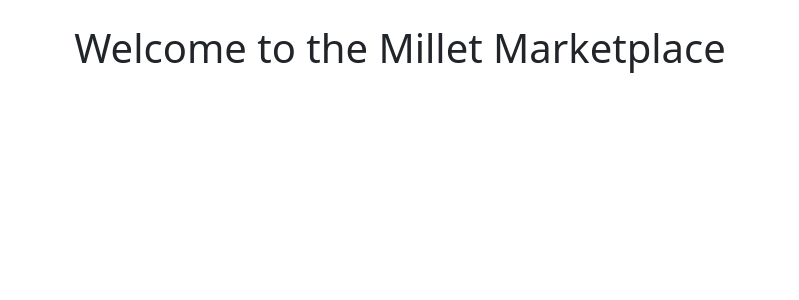
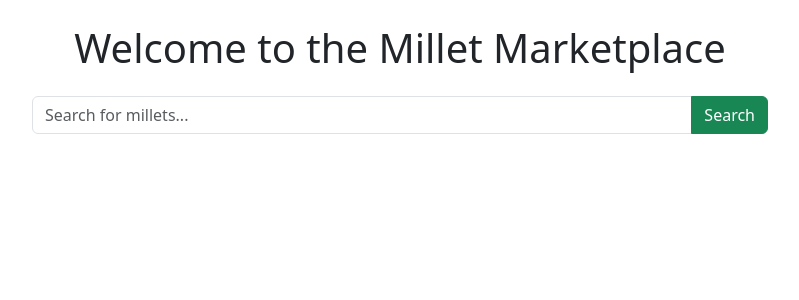
Before and after one commit to simran-nitj/SHREE_ANNA_PROJECT, a Django app: page / in a window 1280 px wide. Shown: the part 56-356 px from the top of the page, without its empty margins (240-1039 px from the left). Run offline with Django 5.2, Linux system fonts and the light colour scheme; data that the repository does not hold is empty.

Commit message:
search bar added

```diff
--- a/marketplace/templates/marketplace/product_list.html
+++ b/marketplace/templates/marketplace/product_list.html
@@ -2,6 +2,14 @@
 
 {% block content %}
     <h1 class="my-4 text-center">Welcome to the Millet Marketplace</h1>
+    <div class="row justify-content-center">
+    <div class="col-md-8 mb-4">
+        <form action="{% url 'product_list' %}" method="GET" class="input-group">
+            <input type="text" name="query" class="form-control" placeholder="Search for millets..." value="{{ request.GET.query }}">
+            <button class="btn btn-success" type="submit">Search</button>
+        </form>
+    </div>
+</div>
     <div class="row">
         {% for product in products %}
             <div class="col-md-4">
--- a/marketplace/views.py
+++ b/marketplace/views.py
@@ -10,8 +10,18 @@ from django.contrib import messages # To show success messages
 from .forms import ProductForm
 from django.contrib.auth.decorators import login_required
 def product_list(request):
+    # inside your product_list view
+    search_query = request.GET.get('query', None) # Get the search query from the URL
+    if search_query:
+    # Filter products where the name contains the search query (case-insensitive)
+           products = Product.objects.filter(millet_name__icontains=search_query)
+    else:
+        products = Product.objects.all().order_by('-listed_on')
     products = Product.objects.all().order_by('-listed_on')
     return render(request, 'marketplace/product_list.html', {'products': products})
+
+
+
 
 # --- Add this new function ---
 def product_detail(request, pk):
--- a/shree_anna_connect/settings.py
+++ b/shree_anna_connect/settings.py
@@ -27,7 +27,11 @@ DEBUG = os.environ.get("DEBUG", "False").lower() == "true"
 
 ALLOWED_HOSTS = os.environ.get("ALLOWED_HOSTS", "").split(" ")
 
-
+ALLOWED_HOSTS = [
+    'shree_anna_connect.onrender.com', # Your live site URL
+    '127.0.0.1',                   # Add this for local development
+    'localhost'                    # Add this for local development
+]
 # Application definition
 
 INSTALLED_APPS = [
```
